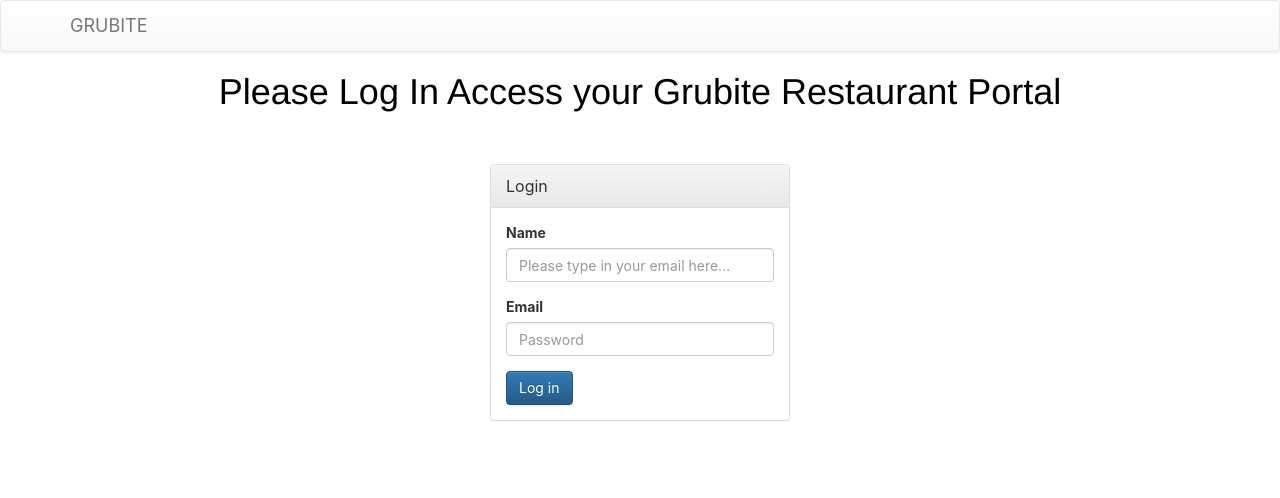
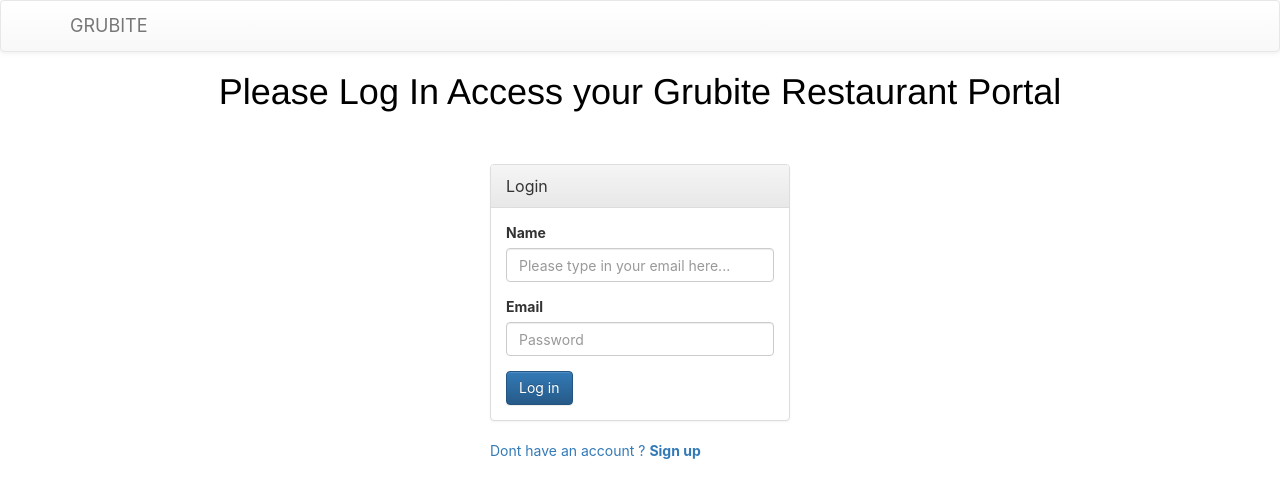
Before and after one commit to davidosemwegie/grubite, a React (Create React App) app in the folder grubite_web/: page /login in a window 1280 px wide. Shown: the top 498 px of the page. Built offline with nearby package versions, Linux system fonts and the light colour scheme.

Commit message:
Added the sign up and dashboard link to the login page

```diff
--- a/grubite_web/src/App.jsx
+++ b/grubite_web/src/App.jsx
@@ -6,6 +6,7 @@
 import Dashboard from './components/Dashboard';
 //import Dashboard from './components/Dashboard'
 class App extends Component {
+
   render() {
     return (
       <Router>
--- a/grubite_web/src/components/Dashboard/index.jsx
+++ b/grubite_web/src/components/Dashboard/index.jsx
@@ -1,6 +1,11 @@
 import React, { Component } from 'react';
 
 export default class extends Component {
+
+    componentDidMount(){
+        document.title = "Dashboard"
+    }
+
     render() {
         return (
             <div>
--- a/grubite_web/src/components/LoginPage/LoginBox.jsx
+++ b/grubite_web/src/components/LoginPage/LoginBox.jsx
@@ -28,12 +28,17 @@
                         <ControlLabel>Email</ControlLabel>{' '}
                         <FormControl type="password" placeholder="Password" />
                     </FormGroup>{' '}
-                    <Link to=''>
+                    <Link to='/dashboard'>
                             <Button bsStyle="primary">Log in</Button>
                         </Link>
                     </Form>
                     </Panel.Body>
                 </Panel>
+                <div>
+                    <Link to="/dashboard">
+                        <p>Dont have an account ? <b>Sign up</b></p>
+                    </Link>
+                </div>
                 </div>
             </div>
         );
--- a/grubite_web/src/components/LoginPage/index.js
+++ b/grubite_web/src/components/LoginPage/index.jsx
@@ -3,6 +3,11 @@
 import LoginBox from './LoginBox'
 
 export default class extends Component {
+
+    componentDidMount(){
+        document.title = "Login"
+    }
+
     render() {
         return (
             <div>
--- a/grubite_web/src/components/SignupPage/index.jsx
+++ b/grubite_web/src/components/SignupPage/index.jsx
@@ -1,6 +1,11 @@
 import React, { Component } from 'react';
 
 export default class extends Component {
+
+    componentDidMount(){
+        document.title = "Sign Up"
+    }
+
     render() {
         return (
             <div>
```
